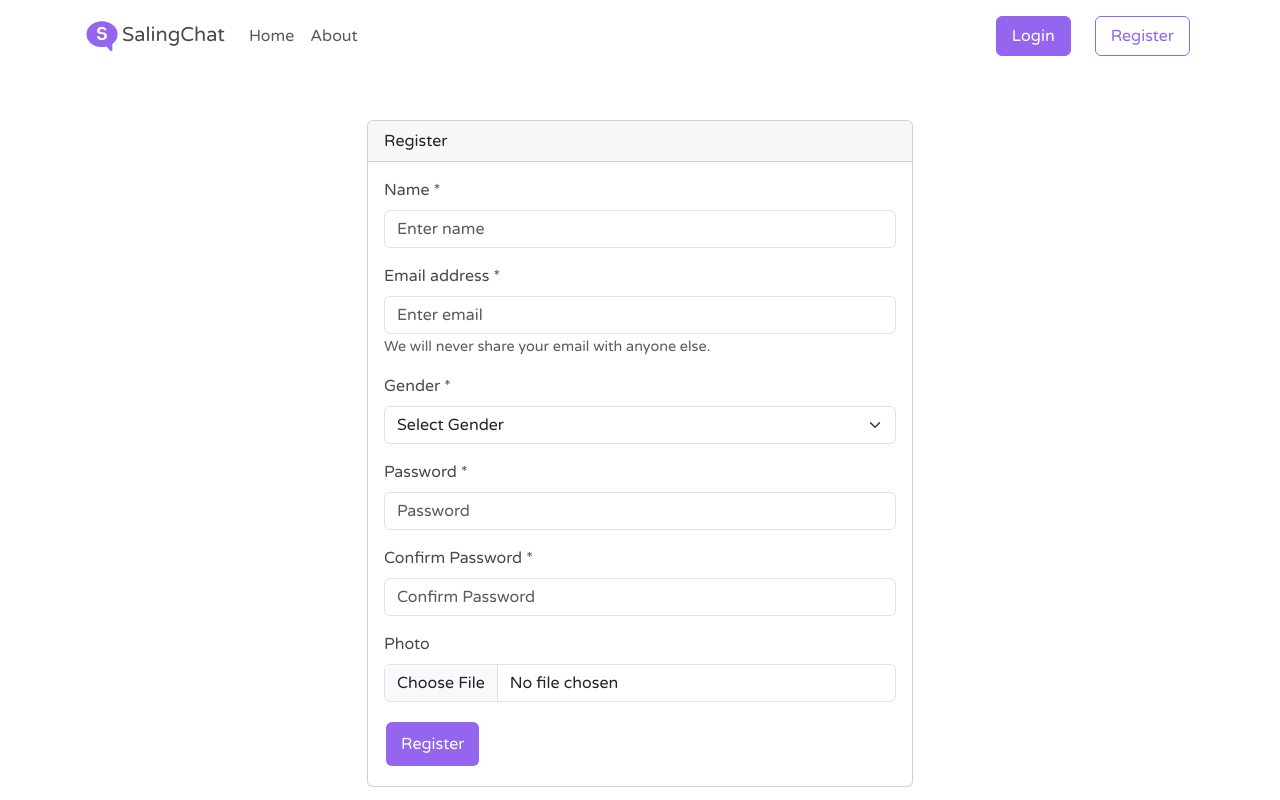
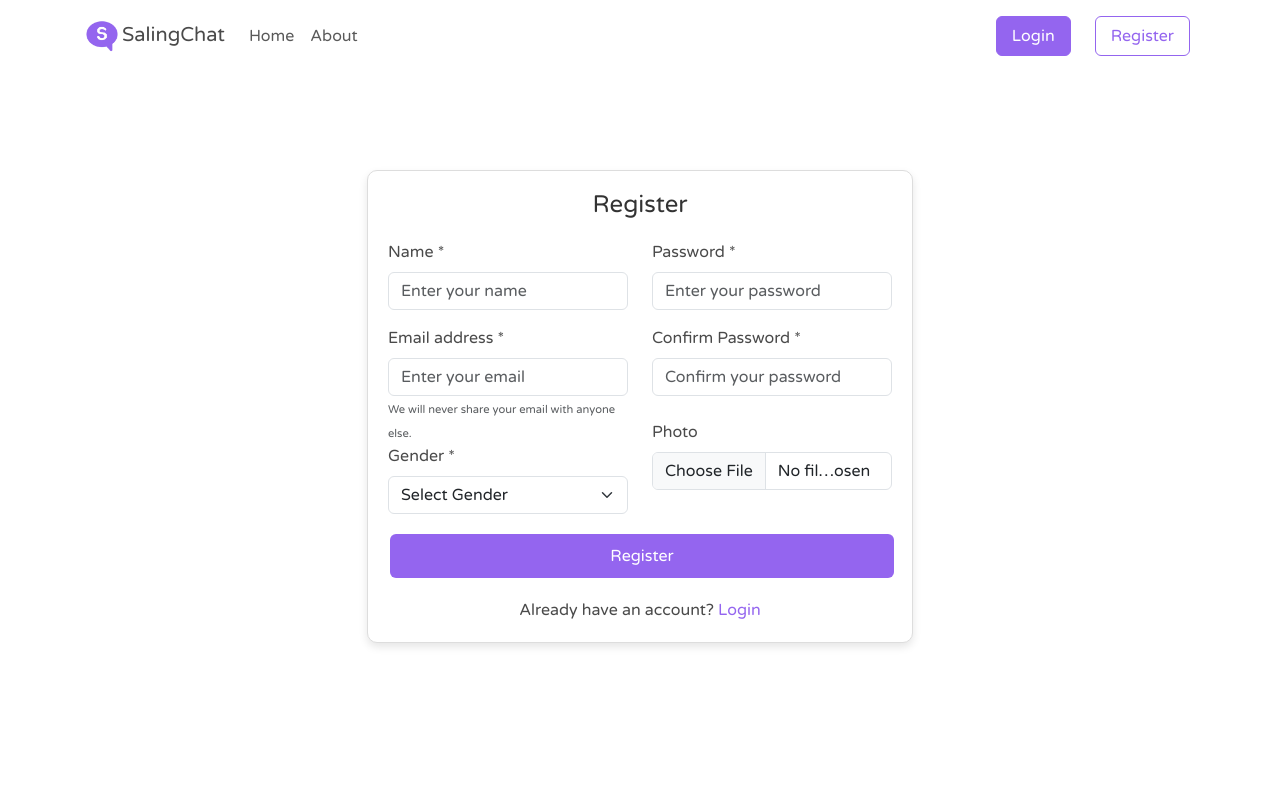
Before and after one commit to blackjac7/24001085-km6-feb_wed_fau-challenge-ch7-frontend, a React (Vite) app: page /register in a window 1280 px wide. Built offline with nearby package versions, Linux system fonts and the light colour scheme; no server answers.

Commit message:
fix layoutin on register form

```diff
--- a/src/components/GoogleLogin/google.css
+++ b/src/components/GoogleLogin/google.css
@@ -9,8 +9,10 @@
   background-color: white;
   color: #9465ef;
   box-shadow: 0 2px 4px rgba(0, 0, 0, 0.1);
+  transition: background-color 0.3s ease, color 0.3s ease;
 }
 
 .google-login-button:hover {
   background-color: #f1f1f1;
+  color: #7e4e9e;
 }
--- a/src/components/Login/index.jsx
+++ b/src/components/Login/index.jsx
@@ -21,6 +21,7 @@ function Login() {
 
     return (
       <Form onSubmit={onSubmit} className="login-form">
+        <h2 className="login-header">Login</h2>
         <Form.Group className="mb-3" controlId="email">
           <Form.Label>Email address *</Form.Label>
           <Form.Control
@@ -61,7 +62,6 @@ function Login() {
           <span>Don't have an account? </span>
           <Link to="/register">Register</Link>
         </div>
-
       </Form>
     );
 }
--- a/src/components/Register/index.jsx
+++ b/src/components/Register/index.jsx
@@ -1,7 +1,8 @@
 import { useState } from "react";
+import { Col, Row } from "react-bootstrap";
 import Form from "react-bootstrap/Form";
 import { useDispatch } from "react-redux";
-import { useNavigate } from "react-router-dom";
+import { Link, useNavigate } from "react-router-dom";
 import { toast } from "react-toastify";
 import ButtonComponent from "../../components/Button";
 import { register } from "../../redux/actions/auth";
@@ -21,38 +22,40 @@ function Register() {
   const onSubmit = async (e) => {
     e.preventDefault();
 
-    console.log(gender);
-    if (password != confirmPassword) {
-      toast.error(`Password and confirm password must be same!`);
+    if (password !== confirmPassword) {
+      toast.error("Password and confirm password must be same!");
       return;
     }
 
-    // dispatch the register action
-    dispatch(register(navigate, email, password, name, gender, photo));
+    dispatch(register(navigate, name, email, password, gender, photo));
   };
+
   return (
-    <Form onSubmit={onSubmit}>
+    <Form onSubmit={onSubmit} className="register-form">
+      <h2 className="register-header">Register</h2>
+      <Row>
+        <Col md="6">
           <Form.Group className="mb-3" controlId="name">
             <Form.Label>Name *</Form.Label>
             <Form.Control
               type="text"
-          placeholder="Enter name"
+              placeholder="Enter your name"
               value={name}
               onChange={(e) => setName(e.target.value)}
               required
             />
           </Form.Group>
 
-      <Form.Group className="mb-3" controlId="email">
+          <Form.Group className="mb-0" controlId="email">
             <Form.Label>Email address *</Form.Label>
             <Form.Control
               type="email"
-          placeholder="Enter email"
+              placeholder="Enter your email"
               value={email}
               onChange={(e) => setEmail(e.target.value)}
               required
             />
-        <Form.Text className="text-muted">
+            <Form.Text className="text-muted small">
               We will never share your email with anyone else.
             </Form.Text>
           </Form.Group>
@@ -71,23 +74,24 @@ function Register() {
               <option value="female">Female</option>
             </Form.Select>
           </Form.Group>
-
+        </Col>
+        <Col md="6">
           <Form.Group className="mb-3" controlId="password">
             <Form.Label>Password *</Form.Label>
             <Form.Control
               type="password"
-          placeholder="Password"
+              placeholder="Enter your password"
               value={password}
               onChange={(e) => setPassword(e.target.value)}
               required
             />
           </Form.Group>
 
-      <Form.Group className="mb-3" controlId="confirmPassword">
+          <Form.Group className="mb-4" controlId="confirmPassword">
             <Form.Label>Confirm Password *</Form.Label>
             <Form.Control
               type="password"
-          placeholder="Confirm Password"
+              placeholder="Confirm your password"
               value={confirmPassword}
               onChange={(e) => setConfirmPassword(e.target.value)}
               required
@@ -102,8 +106,20 @@ function Register() {
             />
           </Form.Group>
 
-      <ButtonComponent text="Register" type="submit" className="button-gs" />
+          </Col>
+        </Row>
+          <ButtonComponent
+            text="Register"
+            type="submit"
+            className="button-gs btn-full-width"
+          />
 
+      <div className="text-center mt-3">
+        <span>Already have an account? </span>
+        <Link to="/login" className="register-link">
+          Login
+        </Link>
+      </div>
     </Form>
   );
 }
--- a/src/components/Register/register.css
+++ b/src/components/Register/register.css
@@ -1,9 +1,48 @@
-a {
+.register-container {
+    max-width: 1000px;
+    margin: 50px auto;
+    padding: 20px;
+    border: 1px solid #ddd;
+    border-radius: 10px;
+    box-shadow: 0 4px 8px rgba(0, 0, 0, 0.1);
+    background-color: #ffffff;
+}
+
+.register-header {
+    text-align: center;
+    margin-bottom: 20px;
+    font-size: 1.5em;
+    color: #333;
+}
+
+.btn-full-width {
+    width: 100%;
+}
+
+.form-text {
+    font-size: 0.9em;
+}
+
+.register-form {
+    max-width: 600px; /* Adjusted max-width */
+    margin: 50px auto; /* Adjusted margin */
+    padding: 20px;
+    border: 1px solid #ddd;
+    border-radius: 10px;
+    box-shadow: 0 4px 8px rgba(0, 0, 0, 0.1);
+    background-color: #ffffff;
+}
+
+.register-form .text-center a {
     color: #9465ef;
     text-decoration: none;
 }
 
-a:hover {
+.register-form .text-center a:hover {
     color: #7e4e9e; /* Darker shade for hover effect */
     text-decoration: underline; /* Optional: underline on hover */
 }
+
+.small {
+  font-size: 0.7em; /* Adjust the font size as needed */
+}
--- a/src/pages/register/index.jsx
+++ b/src/pages/register/index.jsx
@@ -1,20 +1,14 @@
+import Col from "react-bootstrap/Col";
+import Row from "react-bootstrap/Row";
 import RegisterComponent from "../../components/Register";
-import Row from "react-bootstrap/Row";
-import Col from "react-bootstrap/Col";
-import Card from "react-bootstrap/Card";
 
 const Register = () => {
   return (
-    <Row>
-      <Col md={6} className="offset-md-3">
-        <Card>
-          <Card.Header>Register</Card.Header>
-          <Card.Body>
+      <Row>
+        <Col md={6} className="offset-md-3">
             <RegisterComponent />
-          </Card.Body>
-        </Card>
-      </Col>
-    </Row>
+        </Col>
+      </Row>
   );
 };
 
```
Lines whose indentation alone changed are shown as unchanged.
